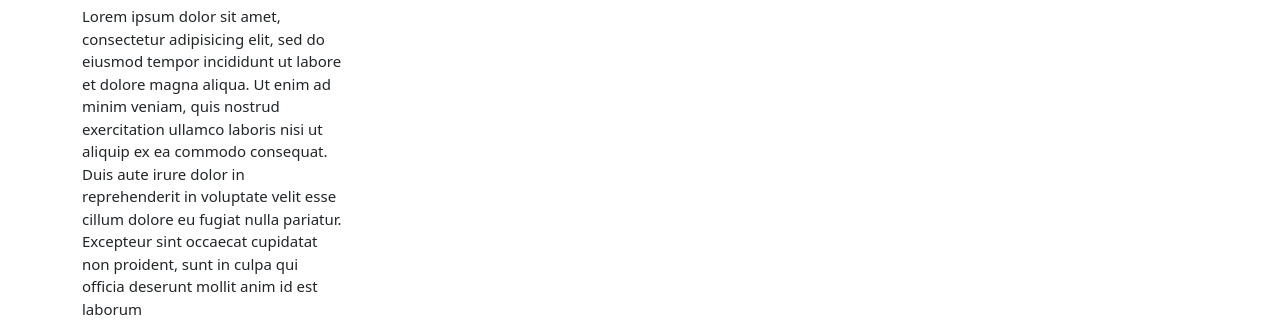
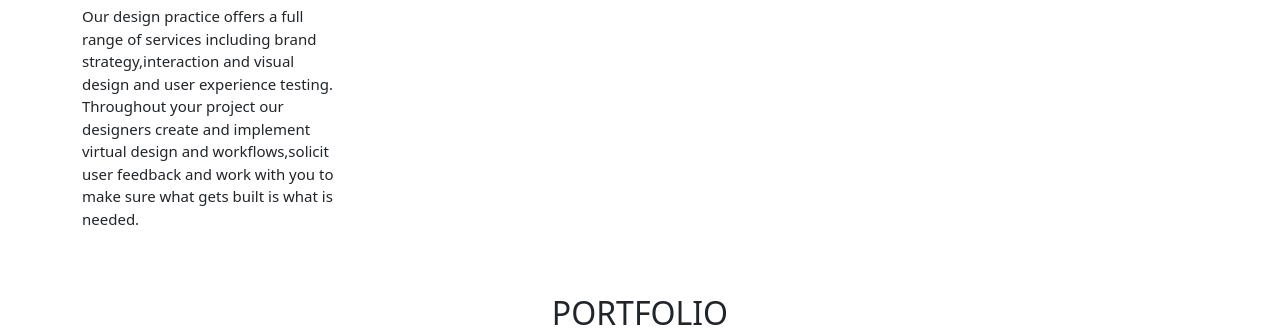
Before and after one commit to shalodin/delanistudio, a plain HTML site: page index.html in a window 1280 px wide. Both pictures are taken after a click on the picture 122 px from the left and 1228 px from the top of the page. Shown: the part 1297-1628 px from the top of the page. Drawn offline with nearby package versions, Linux system fonts and the light colour scheme.

Commit message:
changed design paragraph

```diff
--- a/index.html
+++ b/index.html
@@ -73,13 +73,8 @@
 
                 <h5>DESIGN</h5>
 
-                <p id="content1">Lorem ipsum dolor sit amet, consectetur adipisicing elit, sed do eiusmod
-                    tempor incididunt ut labore et dolore magna aliqua. Ut enim ad minim veniam,
-                    quis nostrud exercitation ullamco laboris nisi ut aliquip ex ea commodo
-                    consequat. Duis aute irure dolor in reprehenderit in voluptate velit esse
-                    cillum dolore eu fugiat nulla pariatur. Excepteur sint occaecat cupidatat non
-                    proident, sunt in culpa qui officia deserunt mollit anim id est laborum
-
+                <p id="content1">Our design practice offers a full range of services including brand strategy,interaction and visual design and user experience testing.
+                    Throughout your project our designers create and implement virtual design and workflows,solicit user feedback and work with you to make sure what gets built is what is needed.</p>
             </div>
 
             <div class="col-sm-3 port">
@@ -88,12 +83,9 @@
                 <h5>DEVELOPMENT</h5>
 
 
-                <p id="content2">Lorem ipsum dolor sit amet, consectetur adipisicing elit, sed do eiusmod
-                    tempor incididunt ut labore et dolore magna aliqua. Ut enim ad minim veniam,
-                    quis nostrud exercitation ullamco laboris nisi ut aliquip ex ea commodo
-                    consequat. Duis aute irure dolor in reprehenderit in voluptate velit esse
-                    cillum dolore eu fugiat nulla pariatur. Excepteur sint occaecat cupidatat non
-                    proident, sunt in culpa qui officia deserunt mollit anim id est laborum.</p>
+                <p id="content2">All engineers are fluent in the latest enterprise,mobile and web development technologies.
+                    They collaborate with your team to write,and improve code on a daily basis,using proven practices such as test-driven development and pair programming.
+                </p>
 
 
             </div>
@@ -103,12 +95,9 @@
                 <h5>PRODUCT MANAGEMENT</h5>
 
 
-                <p id="content3">Lorem ipsum dolor sit amet, consectetur adipisicing elit, sed do eiusmod
-                    tempor incididunt ut labore et dolore magna aliqua. Ut enim ad minim veniam,
-                    quis nostrud exercitation ullamco laboris nisi ut aliquip ex ea commodo
-                    consequat. Duis aute irure dolor in reprehenderit in voluptate velit esse
-                    cillum dolore eu fugiat nulla pariatur. Excepteur sint occaecat cupidatat non
-                    proident, sunt in culpa qui officia deserunt mollit anim id est laborum.</p>
+                <p id="content3">Planning and development is interactive because we are constantly coding and testing the products we build are always ready to go live
+                    This itirative process flows for changes as business requirements evolve.
+                </p>
 
             </div>
 
```
